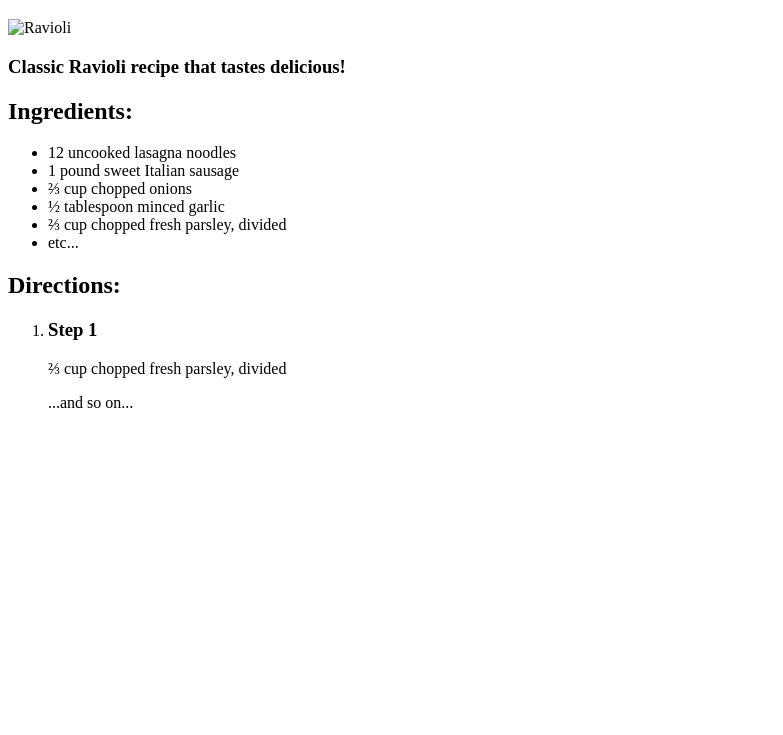
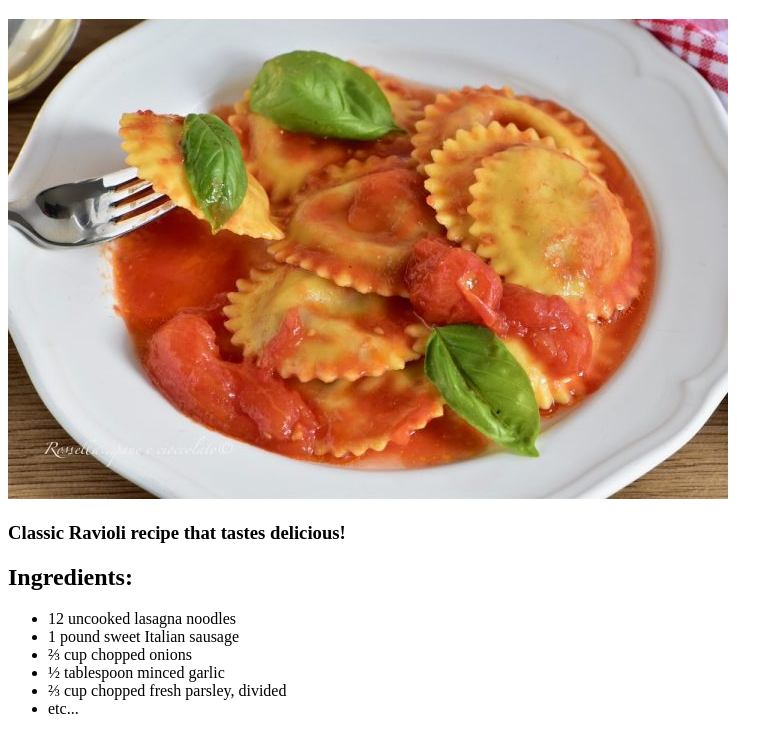
Before and after one commit to nicolaguidi/odin-recipes, a plain HTML site: page ravioli.html in a window 1280 px wide. Shown: the part 61-796 px from the top of the page, without its empty margins (0-783 px from the left). Drawn offline with Linux system fonts and the light colour scheme.

Commit message:
Add ravioli image and fix image address

```diff
--- a/ravioli.html
+++ b/ravioli.html
@@ -6,7 +6,7 @@
   </head>
   <body>
     <h1>Ravioli</h1>
-    <img src="./images/ravioli.jpg" alt="Ravioli">
+    <img src="./images/ravioli.jpeg" alt="Ravioli">
     <h3>Classic Ravioli recipe that tastes delicious!</h3>
     <h2>Ingredients:</h2>
     <ul>
```
Also changed, not shown: images/ravioli.jpeg (added).
